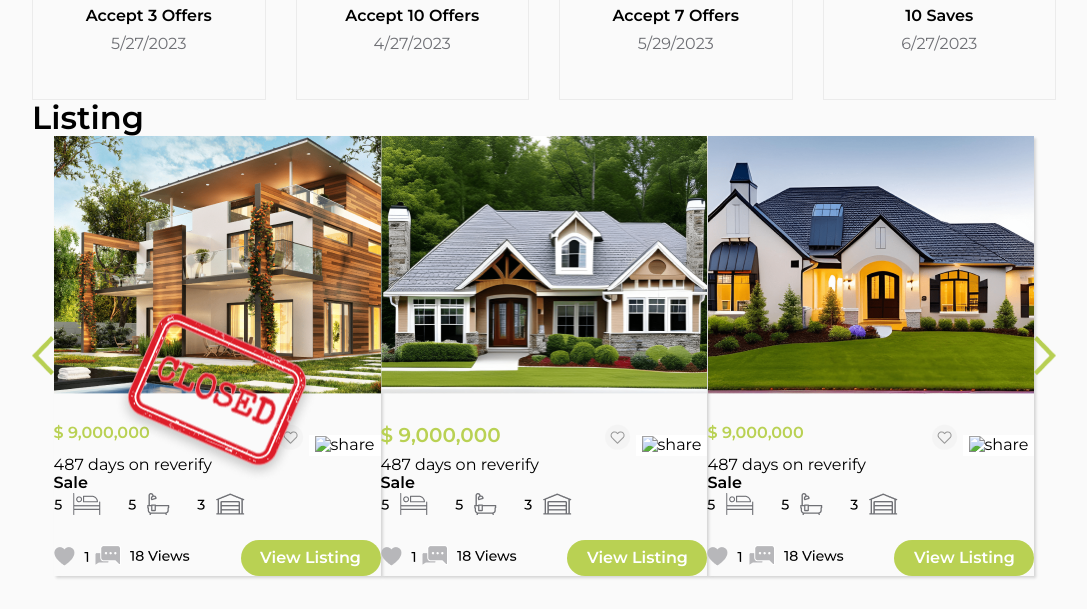
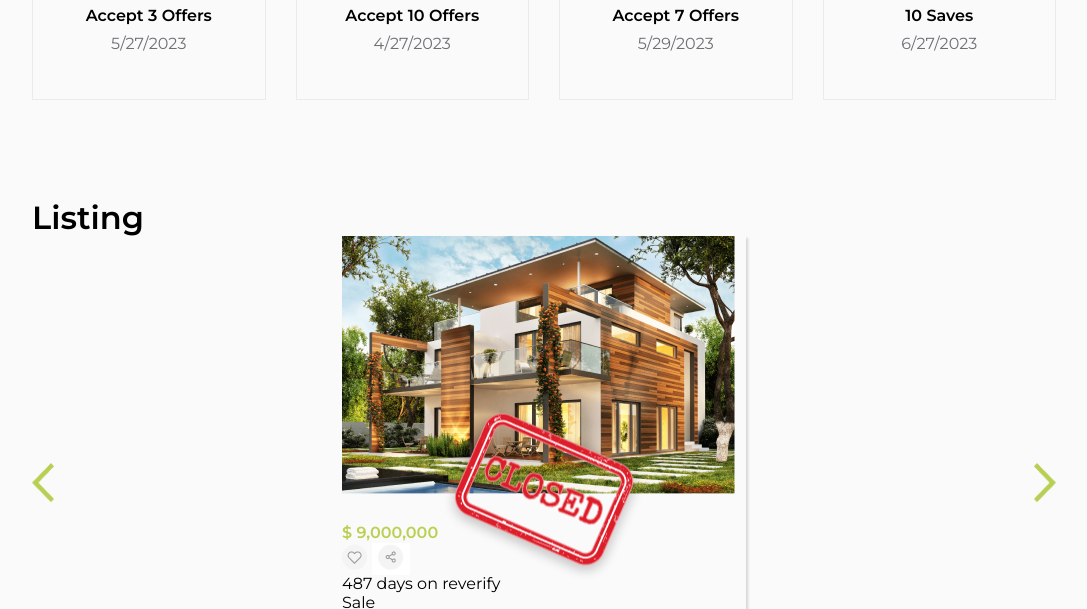
Before and after one commit to karim-optimum/FrontEndTask, a plain HTML site: page index.html in a window 1280 px wide. Shown: the part 1151-1760 px from the top of the page, without its empty margins (96-1183 px from the left). Drawn offline with Linux system fonts and the light colour scheme; files whose address does not match are found by name.

Commit message:
working on listing

```diff
--- a/index.html
+++ b/index.html
@@ -104,10 +104,6 @@
   </div>
 
 
-
-
-
-
   <section class="achievments-section">
 
     <div class="section-header d-flex">
@@ -166,12 +162,11 @@
   </section>
 
   <section class="listings-section">
-    <p class="listing-title">Listing</p>
-    <div class="cards">
-      <img src="images/left-arrow.png" width="22" height="40.11" alt="previous">
+     <p class="listing-title">Listing</p>
+     <div class="cards">
+     <img src="images/left-arrow.png" width="22" height="40.11" alt="previous">
 
       <div class="card">
-
         <div class="image card-1 image-1">
           <img class="closed-img" src="images/closed.png" alt="closed">
         </div>
@@ -200,57 +195,8 @@
 
       </div>
 
-
-      <div class="card">
-        <div class="image image-2"></div>
-        <div class="price">
-          <span class="green-color price-tag">$ 9,000,000</span>
-          <div class="icons">
-            <img src="images/heart.png" alt="like">
-            <button class="share"><img src="images//share.png" alt="share"></button>
-          </div>
-        </div>
-        <p>487 days on reverify</p>
-        <p class="sale">Sale</p>
-        <div class="accomodations">
-          <img src="images/acommodations.png" alt="accomodations">
-        </div>
-        <div class="information">
-          <div class="icons">
-            <img src="images/likes.png" alt="likes">
-            <img src="images/comments.png" alt="sections">
-          </div>
-          <button class="btn view-listings">View Listing</button>
-        </div>
-      </div>
-
-      <div class="card">
-        <div class="image image-3"></div>
-
-
-
-        <div class="price">
-          <span class="green-color">$ 9,000,000</span>
-          <div class="icons">
-            <img src="images/heart.png" alt="like">
-            <button class="share"><img src="images//share.png" alt="share"></button>
-          </div>
-        </div>
-        <p>487 days on reverify</p>
-        <p class="sale">Sale</p>
-        <div class="accomodations">
-          <img src="images/acommodations.png" alt="accomodations">
-        </div>
-        <div class="information">
-          <div class="icons">
-            <img src="images/likes.png" alt="likes">
-            <img src="images/comments.png" alt="sections">
-          </div>
-          <button class="btn view-listings">View Listing</button>
-        </div>
-      </div>
       <img src="images/right-arrow.png" width="22" height="40.11" alt="previous">
-    </div>
+	</div>
   </section>
 
 </div>
@@ -296,5 +242,6 @@
     </div>
   </footer>
 
+  <script src="script.js"></script>src
 </body>
 </html>
--- a/script.js
+++ b/script.js
@@ -0,0 +1,7 @@
+let shareButton = document.querySelector('.share');
+let url = '';
+
+shareButton.onclick = function(){
+  url = window.location.href;
+  console.log(url);
+}
--- a/style.css
+++ b/style.css
@@ -254,8 +254,9 @@ nav a{
 /* ----------------- start of listing ----------------- */
 
 .listings-section{
-    width: 80%;
-  margin: 0 auto;
+  width: 80%;
+  margin: 100px auto;
+
 }
 
 .listing-title{
@@ -271,8 +272,8 @@ nav a{
 
 .card{
   box-shadow: rgba(0, 0, 0, 0.15) 1.95px 1.95px 2.6px;
-  /* padding: 15px; */
-  width: 392px;
+  width: 404px;
+  height: 494px;
 }
 
 .price-tag{
@@ -283,7 +284,6 @@ nav a{
   background-image: url("images/first-house.png");
   position: relative;
 }
-
 
 .image-2 {
   background-image: url("images/second-house.png");
@@ -296,7 +296,6 @@ nav a{
 .image{
     background-repeat: no-repeat;
     height: 258px;
-
     padding: 15px;
     display: flex;
     flex-direction: column;
@@ -312,33 +311,7 @@ nav a{
   z-index: 999;
 }
 
-.price{
-  display: flex;
-  justify-content: space-between;
-}
 
-.card p{
-  margin-top: 0;
-}
-
-.accomodations{
-  margin-bottom: 20px;
-}
-
-.sale{
-  font-weight: 600;
-}
-
-.information{
-  align-items: center;
-  display: flex;
-  justify-content: space-between;
-}
-
-.view-listings{
-  width: 140px;
-  height: 36px;
-}
 
 /* ----------------- end of listing ----------------- */
 
```
